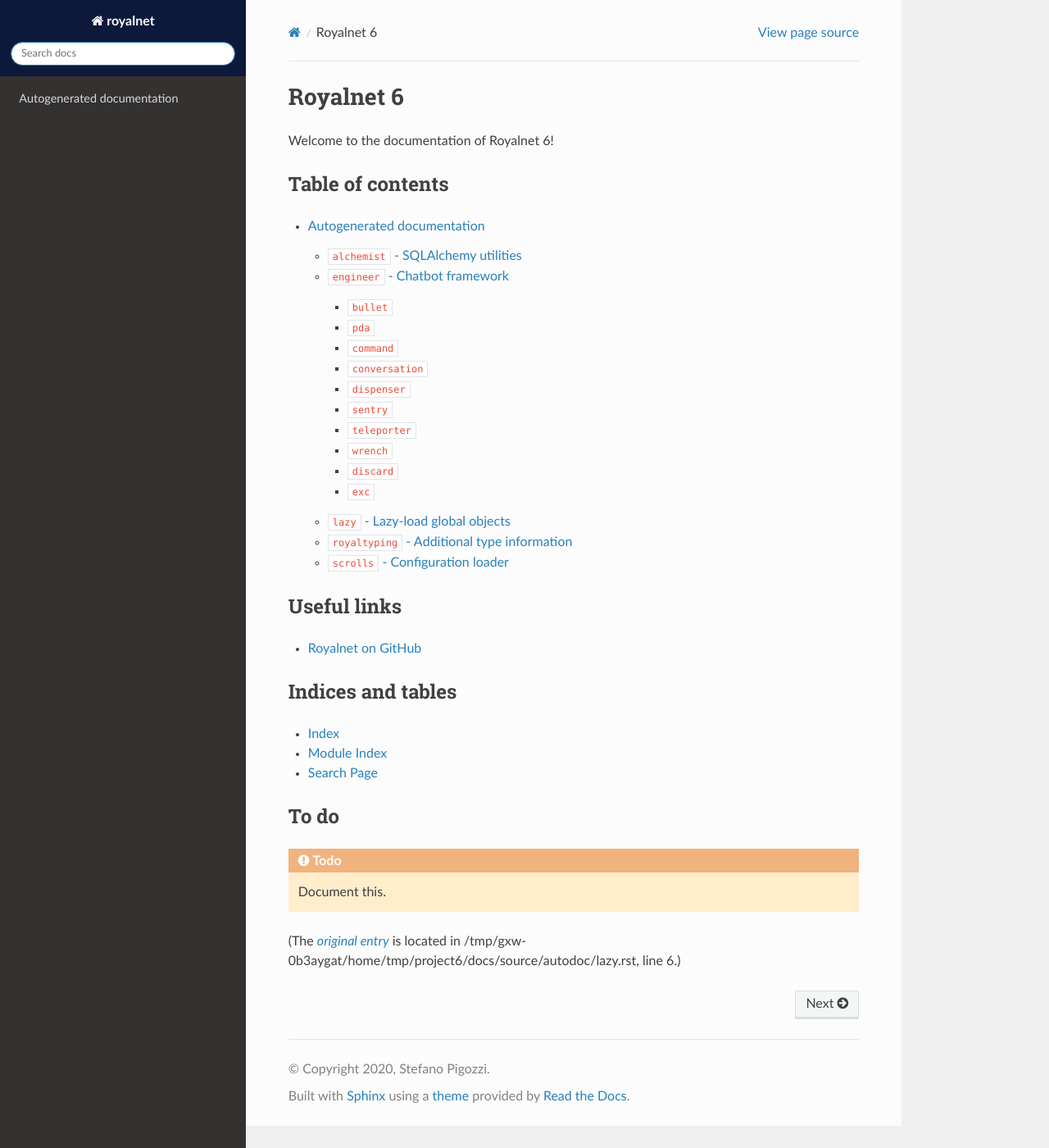
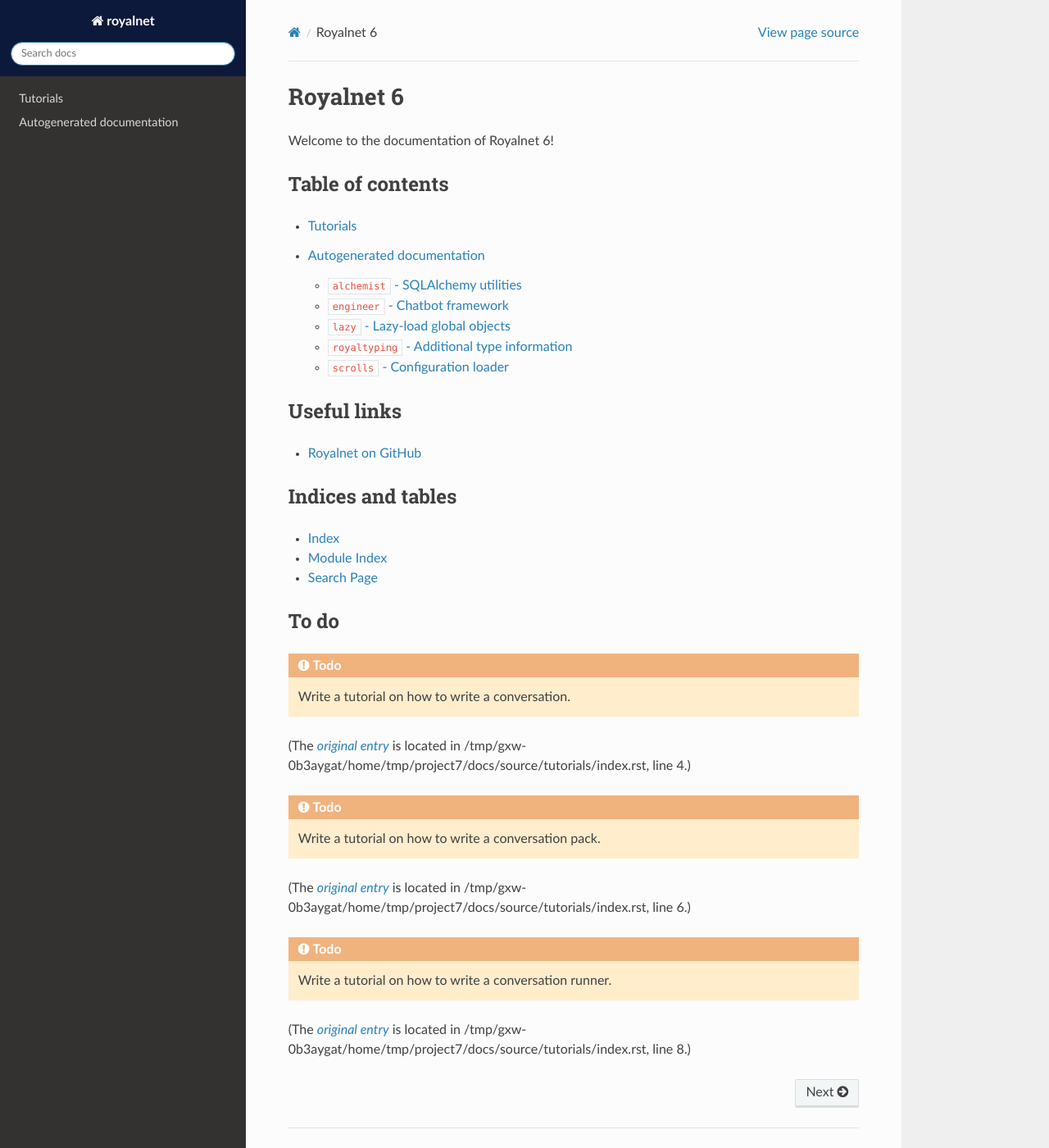
Before and after one commit to RYGhub/royalnet-6, a Sphinx documentation site: the page built from docs/source/index.rst, in a window 1280 px wide and 1400 px high. Shown: the whole window at 82% size. Built offline with Sphinx 7.4.7 and the Read the Docs theme 2.0.0, drawn with Linux system fonts in a browser that asks for light colours; some of the changed text lies outside the part shown.

Commit message:
📔 Update documentation

```diff
--- a/docs/source/autodoc/index.rst
+++ b/docs/source/autodoc/index.rst
@@ -3,7 +3,7 @@
 
 Welcome to the autogenerated documentation of Royalnet 6!
 
-It may be incomplete or outdated, as it is automatically updated.
+The following pages are automatically generated from the docstrings of the various entities present in the Python code.
 
 .. toctree::
    :maxdepth: 3
--- a/docs/source/autodoc/lazy.rst
+++ b/docs/source/autodoc/lazy.rst
@@ -2,5 +2,4 @@
 ===================================
 
 .. automodule:: royalnet.lazy
-
-.. todo:: Document this.
+   :imported-members:
--- a/docs/source/conf.py
+++ b/docs/source/conf.py
@@ -20,7 +20,7 @@
 
 project = 'royalnet'
 # noinspection PyShadowingBuiltins
-copyright = '2020, Stefano Pigozzi'
+copyright = '2021, Stefano Pigozzi'
 author = 'Stefano Pigozzi'
 
 # The full version, including alpha/beta/rc tags
--- a/docs/source/index.rst
+++ b/docs/source/index.rst
@@ -8,8 +8,9 @@
 -----------------
 
 .. toctree::
-   :maxdepth: 3
+   :maxdepth: 2
 
+   tutorials/index
    autodoc/index
 
 
@@ -26,6 +27,7 @@
 * :ref:`modindex`
 * :ref:`search`
 
+
 To do
 -----
 
--- /dev/null
+++ b/docs/source/tutorials/index.rst
@@ -0,0 +1,11 @@
+Tutorials
+=========
+
+.. todo:: Write a tutorial on how to write a conversation.
+
+.. todo:: Write a tutorial on how to write a conversation pack.
+
+.. todo:: Write a tutorial on how to write a conversation runner.
+
+.. toctree::
+   :maxdepth: 2
```
Also changed, not shown: docs/source/autodoc/engineer.rst (+29 -46 lines).
